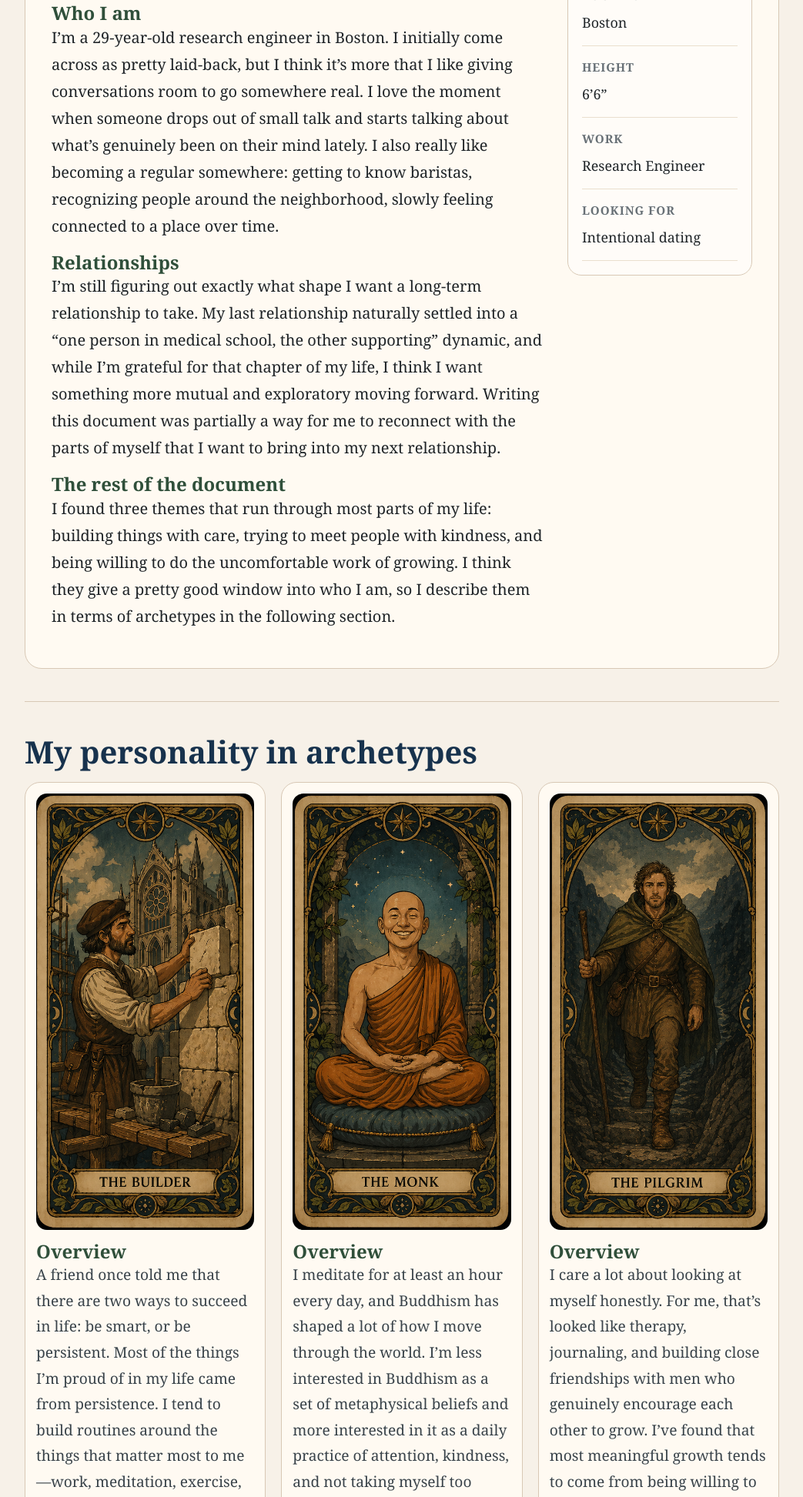
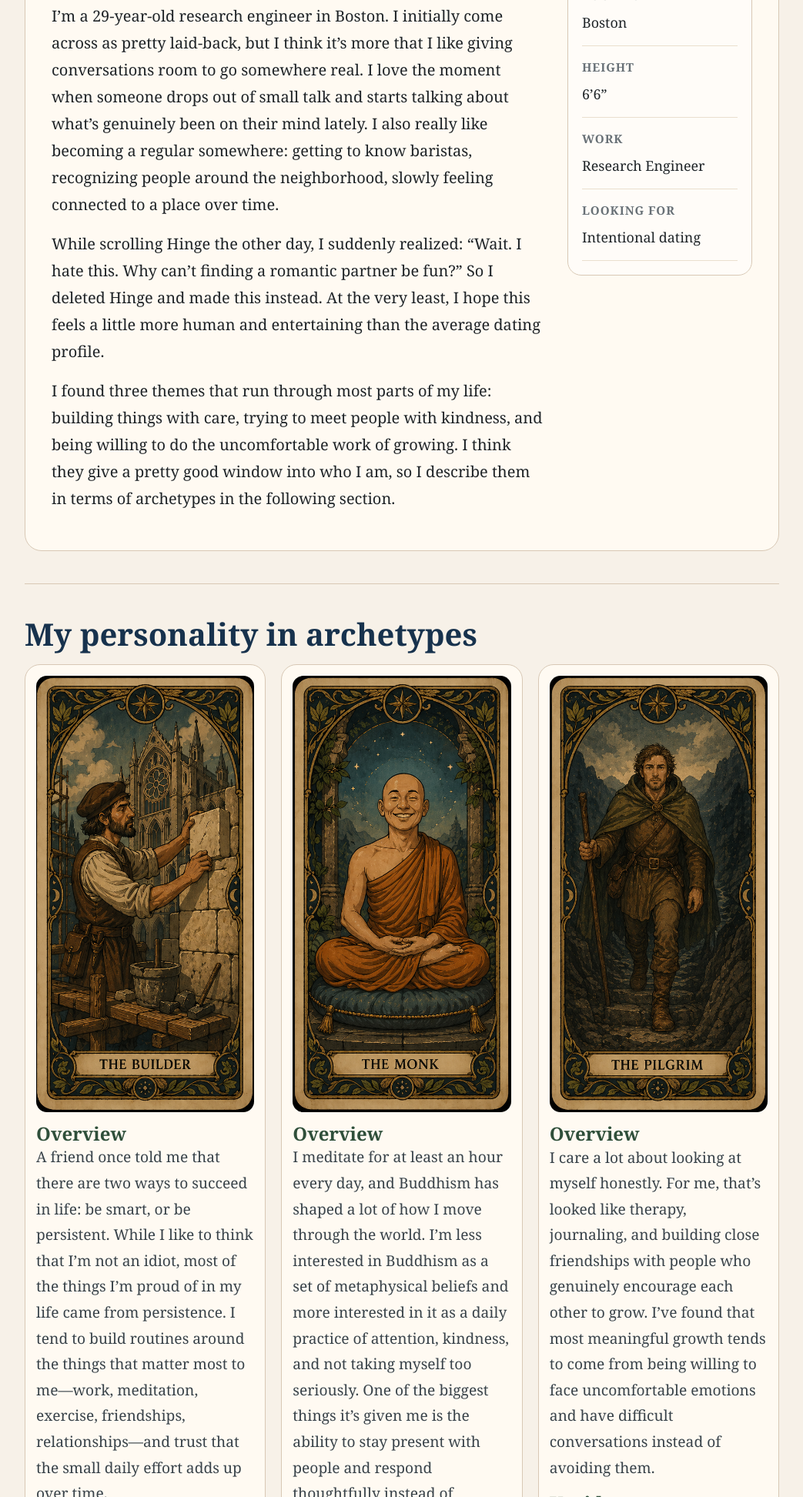
Before and after one commit to d-edward-bt/date-me, a plain HTML site: page index.html in a window 1280 px wide. Shown: the part 855-2800 px from the top of the page at 77% size, without its empty margins (118-1161 px from the left). Drawn offline with Linux system fonts and the light colour scheme.

Commit message:
minor edits

```diff
--- a/index.html
+++ b/index.html
@@ -41,8 +41,6 @@
 		personality.
               </p>
 
-              <h3>Who I am</h3>
-
               <p>
 		I’m a 29-year-old research engineer in Boston. I
 		initially come across as pretty laid-back, but I think
@@ -55,21 +53,12 @@
 		slowly feeling connected to a place over time.
               </p>
 
-              <h3>Relationships</h3>
-
-              <p>
-		I’m still figuring out exactly what shape I want a
-		long-term relationship to take. My last relationship
-		naturally settled into a “one person in medical school,
-		the other supporting” dynamic, and while I’m grateful for
-		that chapter of my life, I think I want something more
-		mutual and exploratory moving forward. Writing this
-		document was partially a way for me to reconnect with the
-		parts of myself that I want to bring into my next
-		relationship.
-              </p>
-
-              <h3>The rest of the document</h3>
+              <p> While scrolling Hinge the other day, I suddenly
+              realized: “Wait. I hate this. Why can’t finding a
+              romantic partner be fun?” So I deleted Hinge and made
+              this instead. At the very least, I hope this feels a
+              little more human and entertaining than the average
+              dating profile. </p>
 
               <p>
 		I found three themes that run through most parts of my
@@ -119,10 +108,11 @@
 	    <img src="images/builder.png" alt="The Builder" />
 	    <h3>Overview</h3>
 	    <p>A friend once told me that there are two ways to
-	      succeed in life: be smart, or be persistent. Most of the
-	      things I’m proud of in my life came from persistence. I
-	      tend to build routines around the things that matter
-	      most to me—work, meditation, exercise, friendships,
+	      succeed in life: be smart, or be persistent. While I
+	      like to think that I’m not an idiot, most of the things
+	      I’m proud of in my life came from persistence. I tend to
+	      build routines around the things that matter most to
+	      me—work, meditation, exercise, friendships,
 	      relationships—and trust that the small daily effort adds
 	      up over time. </p>
 	    <h3>Upsides</h3>
@@ -169,13 +159,13 @@
 	  <article class="feature">
 	    <img src="images/pilgrim.png" alt="The Pilgrim" />
 	    <h3> Overview</h3>
-	    <p> I care a lot about looking at myself honestly. For
-	      me, that’s looked like therapy, journaling, and building
-	      close friendships with men who genuinely encourage each
-	      other to grow. I’ve found that most meaningful growth
-	      tends to come from being willing to face uncomfortable
-	      emotions and have difficult conversations instead of
-	      avoiding them. </p>
+	    <p> I care a lot about looking at myself honestly. For me,
+	      that’s looked like therapy, journaling, and building
+	      close friendships with people who genuinely encourage
+	      each other to grow. I’ve found that most meaningful
+	      growth tends to come from being willing to face
+	      uncomfortable emotions and have difficult conversations
+	      instead of avoiding them. </p>
 	    <h3>Upsides</h3>
 	    <p> I think this work has made me more
 	      self-aware, emotionally honest, and willing to engage
```
